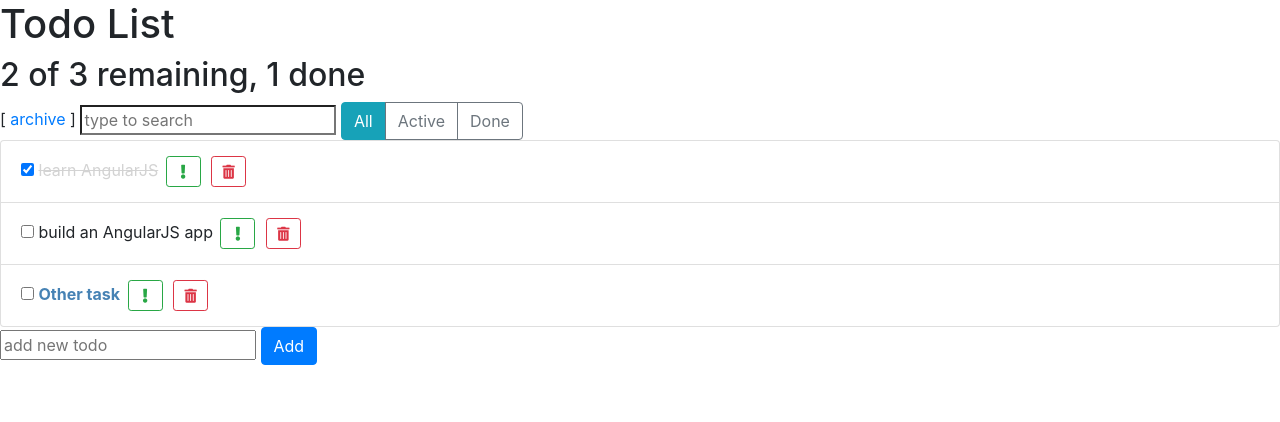
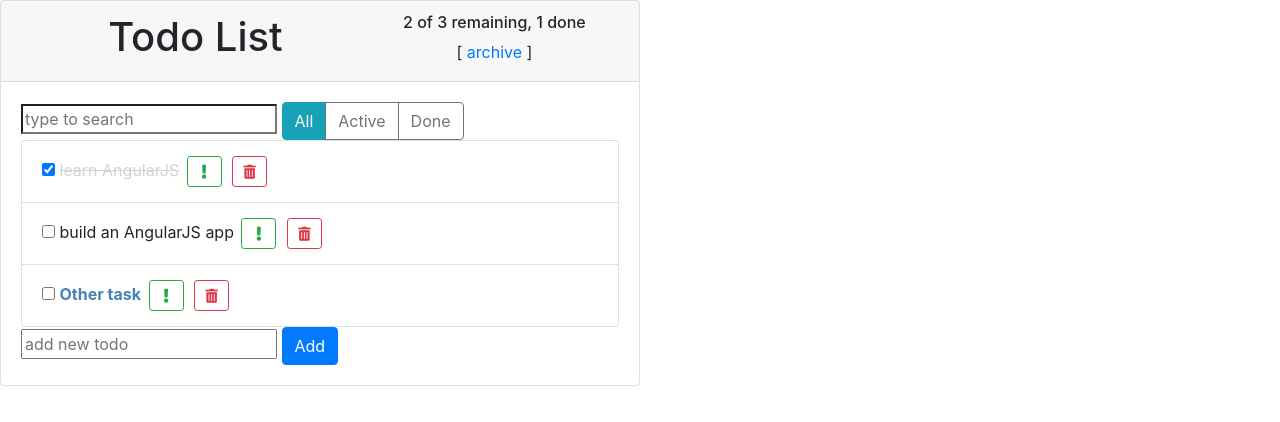
Before and after one commit to AliaksandrPatapeika/AngularJS_ToDo, a plain HTML site: page index.html in a window 1280 px wide. Drawn offline with nearby package versions, Linux system fonts and the light colour scheme.

Commit message:
added bootstrap card

```diff
--- a/index.html
+++ b/index.html
@@ -22,11 +22,23 @@
 с зажатым Alt - ставить мультикурсоры где нужно, lorem12 - фраза из 12 слов)
 col-auto - ширина зависит от контента внутри -->
 <!--<div class="col">-->
-<h1>Todo List</h1>
 <!-- указывает, с каким контроллером работает блок -->
 <div ng-controller="todoListCtrl">
-  <h2>{{remaining()}} of {{taskList.length}} remaining, {{taskList.length - remaining()}} done</h2>
+  <div class="card" style="width: 40rem;">
+    <div class="card-header">
+      <div class="container">
+        <div class="row text-center">
+          <div class="col-sm-7">
+            <h1>Todo List</h1>
+          </div>
+          <div class="col-sm-5">
+            <h6>{{remaining()}} of {{taskList.length}} remaining, {{taskList.length - remaining()}} done</h6>
             [ <a href="#" ng-click="archive()">archive</a> ]
+          </div>
+        </div>
+      </div>
+    </div>
+    <div class="card-body">
       <!-- директива ng-change вызывает функцию, если изменилось значение поля ввода, требует наличия ng-model -->
       <input type="search" ng-model="searchTaskInputText" placeholder="type to search">
       <div class="btn-group">
@@ -75,6 +87,8 @@
       <!--</div>-->
       <!--</div>-->
     </div>
+  </div>
+</div>
 <!--</div>-->
 <!--</div>-->
 <!--</div>-->
```
Lines whose indentation alone changed are shown as unchanged.
